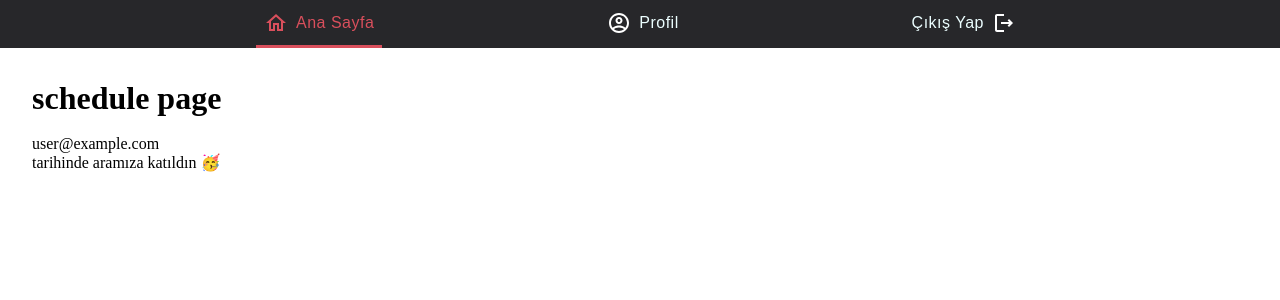
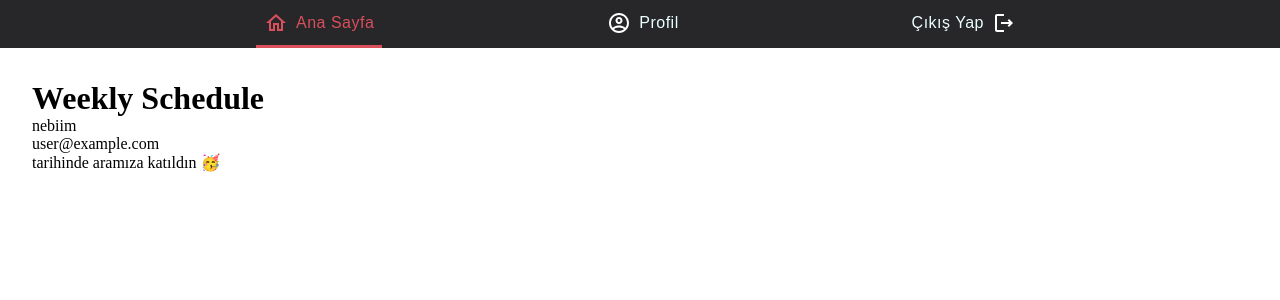
Before and after one commit to muhammedakb/weekly-schedule, a React (Create React App) app: page /weekly-schedule in a window 1280 px wide. Shown: the top 300 px of the page. Built offline with nearby package versions, Linux system fonts and the light colour scheme; no server answers; sample sign-in values are in the browser's storage; a web font is replaced by a local one.

Commit message:
Some insignificant change

```diff
--- a/src/components/LoginWith/LoginWith.jsx
+++ b/src/components/LoginWith/LoginWith.jsx
@@ -26,7 +26,7 @@ const LoginWith = ({ platform }) => {
         </button>
       )}
       {platform === "twitter" && (
-        <button className="login-with-btn" type="button">
+        <button className="login-with-btn" type="button" disabled>
           <img src={twitter} alt="twitter" width={24} height={24} />
         </button>
       )}
--- /dev/null
+++ b/src/components/Schedule/ScheduleDay.jsx
@@ -0,0 +1,5 @@
+const ScheduleDay = ({ day, isEmpty }) => {
+  return <main>{/* TODO */}</main>;
+};
+
+export default ScheduleDay;
--- /dev/null
+++ b/src/components/Schedule/ScheduleHeader.jsx
@@ -0,0 +1,10 @@
+const ScheduleHeader = () => {
+  return (
+    <header>
+      <h1>Weekly Schedule</h1>
+      <div className="titles">nebiim</div>
+    </header>
+  );
+};
+
+export default ScheduleHeader;
--- /dev/null
+++ b/src/hooks/useModal.js
@@ -0,0 +1 @@
+// TODO
--- a/src/pages/schedule/Schedule.jsx
+++ b/src/pages/schedule/Schedule.jsx
@@ -1,16 +1,13 @@
+import ScheduleHeader from "../../components/Schedule/ScheduleHeader";
 import { useAuth } from "../../hooks/useAuth";
 
 const Schedule = () => {
   const { user } = useAuth();
   return (
     <div style={{ padding: "2rem" }}>
-      <h1>schedule page</h1> <br />
-      {user && (
-        <>
-          <div>{user.email}</div>
-          <div>{user.metadata.creationTime} tarihinde aramıza katıldın 🥳</div>
-        </>
-      )}
+      <ScheduleHeader />
+      <div>{user?.email}</div>
+      <div>{user?.metadata.creationTime} tarihinde aramıza katıldın 🥳</div>
     </div>
   );
 };
--- a/src/style/components/_loginWith.scss
+++ b/src/style/components/_loginWith.scss
@@ -9,4 +9,8 @@
   &:hover {
     border-color: #000;
   }
+  &:disabled {
+    opacity: 0.3;
+    cursor: not-allowed;
+  }
 }
```
